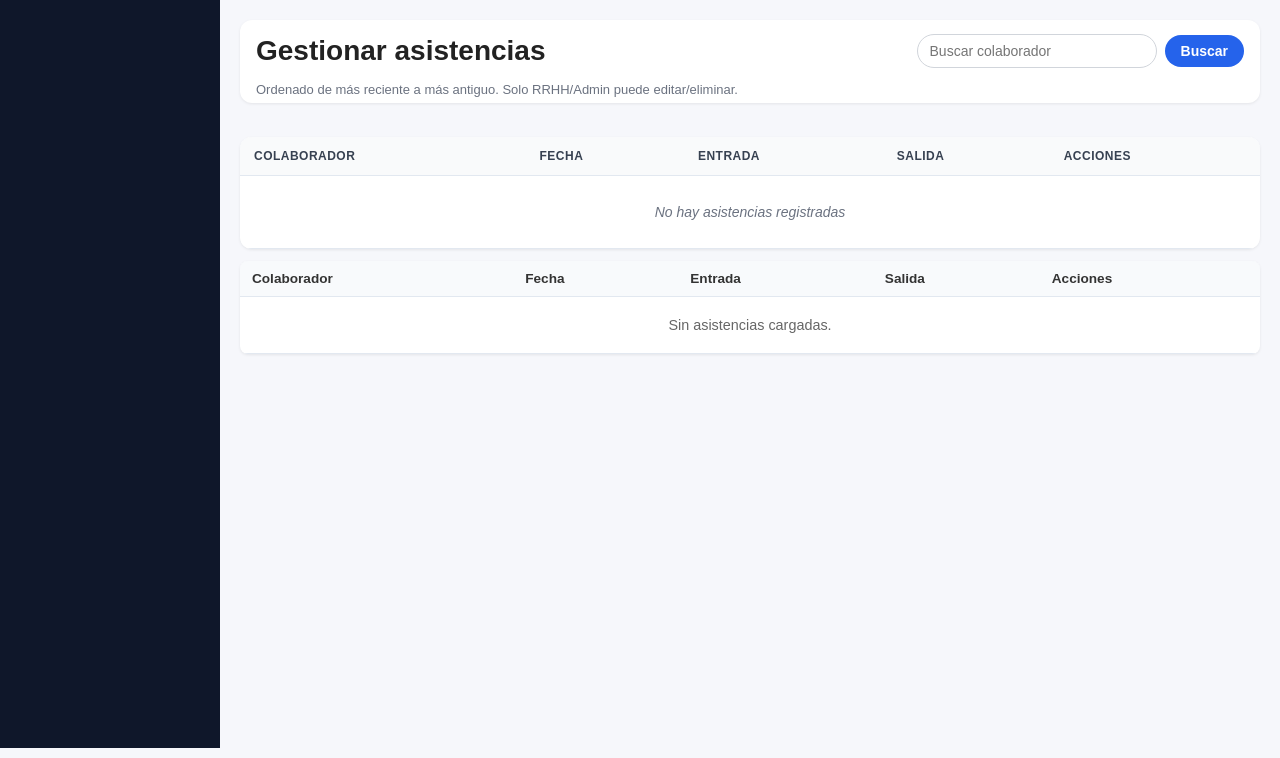
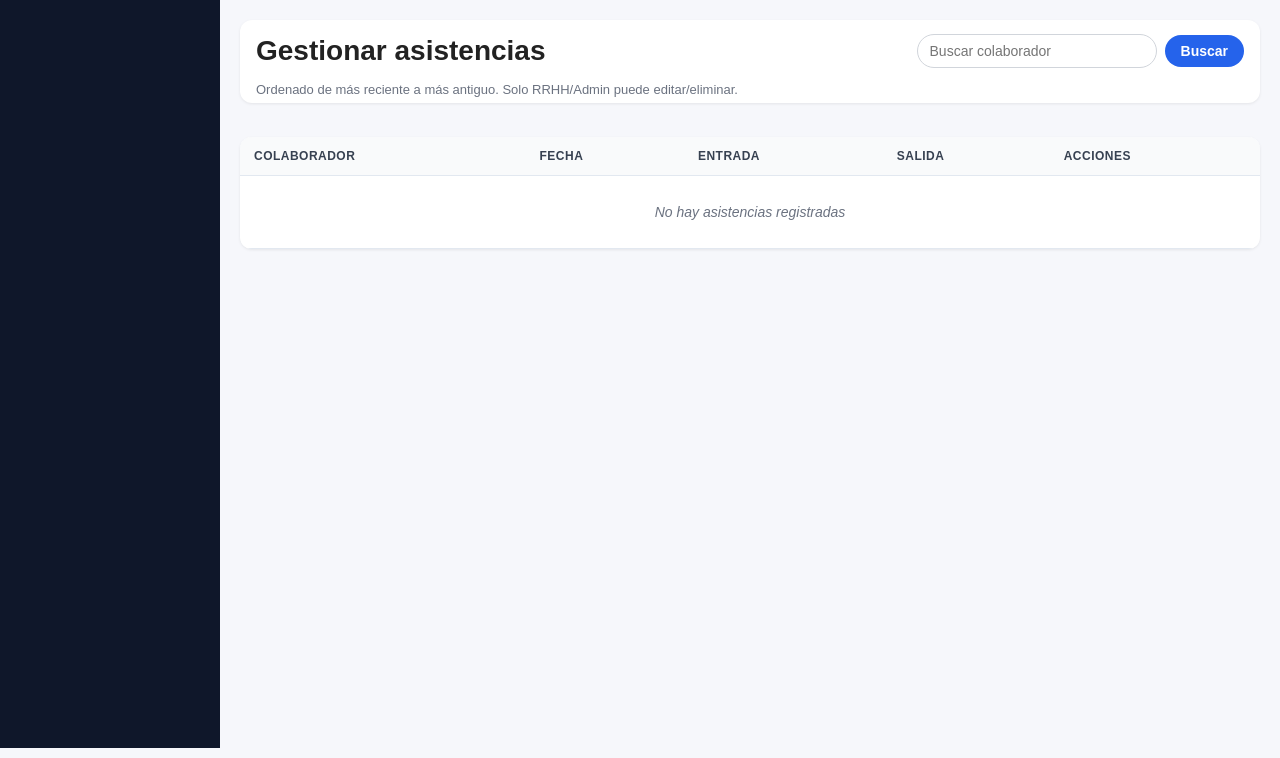
Before and after one commit to ill-shar0/CAPITAL-HUMANO, a PHP site: template views/asistencias/gestionar.php in a window 1280 px wide. Shown: the part 42-800 px from the top of the page. Run offline with PHP 8.4, Linux system fonts and the light colour scheme; the template is opened without the code that fills it, so the values that code supplies are empty; some libraries are stand-ins or nearby versions.

Commit message:
eliminación de tabla duplicada en gestionar.php de asistencias

```diff
--- a/views/asistencias/gestionar.php
+++ b/views/asistencias/gestionar.php
@@ -71,48 +71,3 @@ $busqueda = $busqueda ?? '';
     </table>
   </div>
 </div>
-
-<table class="table">
-    <thead>
-        <tr>
-            <th>Colaborador</th>
-            <th>Fecha</th>
-            <th>Entrada</th>
-            <th>Salida</th>
-            <th>Acciones</th>
-        </tr>
-    </thead>
-    <tbody>
-        <?php if (!empty($historial)): ?>
-            <?php foreach ($historial as $item): ?>
-                <tr>
-                    <td>
-                        <!-- Mostrar nombre completo del colaborador -->
-                        <?= htmlspecialchars(
-                            $item['colab_primer_nombre'] . ' ' .
-                            $item['colab_apellido_paterno']
-                        ) ?>
-                    </td>
-                    <td><?= htmlspecialchars($item['asis_fecha']) ?></td>
-                    <td><?= htmlspecialchars($item['asis_hora_entrada']) ?></td>
-                    <td><?= htmlspecialchars($item['asis_hora_salida'] ?? '') ?></td>
-                    <!-- Acciones: Editar y Eliminar -->
-                    <td class="actions">
-                        <!-- Enlaces para editar y eliminar la asistencia -->
-                        <a href="?page=editar_asistencia&id=<?= urlencode($item['asis_id']) ?>">
-                            Editar
-                        </a>
-                        <a href="?page=eliminar_asistencia&id=<?= urlencode($item['asis_id']) ?>"
-                           onclick="return confirm('¿Eliminar esta asistencia?');">
-                            Eliminar
-                        </a>
-                    </td>
-                </tr>
-            <?php endforeach; ?>
-        <?php else: ?>
-            <tr>
-                <td colspan="5">Sin asistencias cargadas.</td>
-            </tr>
-        <?php endif; ?>
-    </tbody>
-</table>
```
